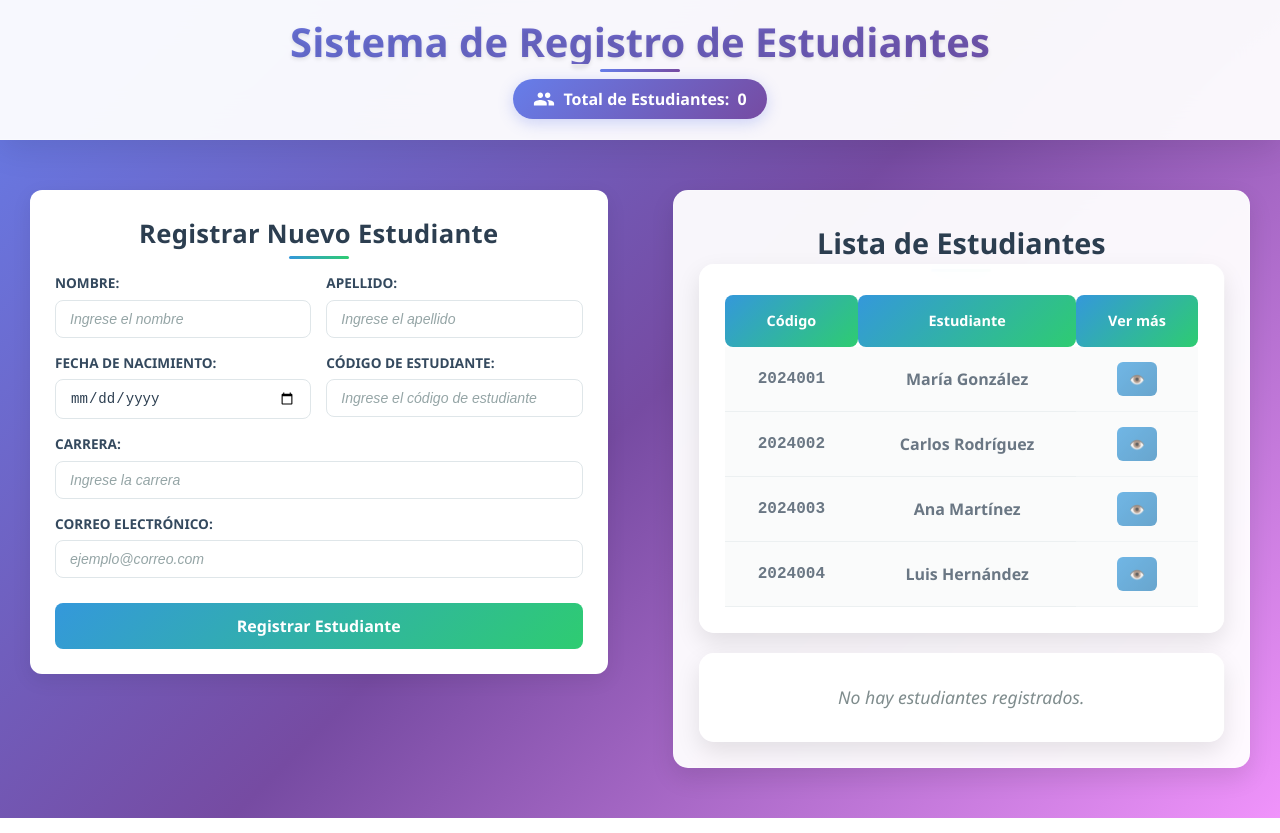
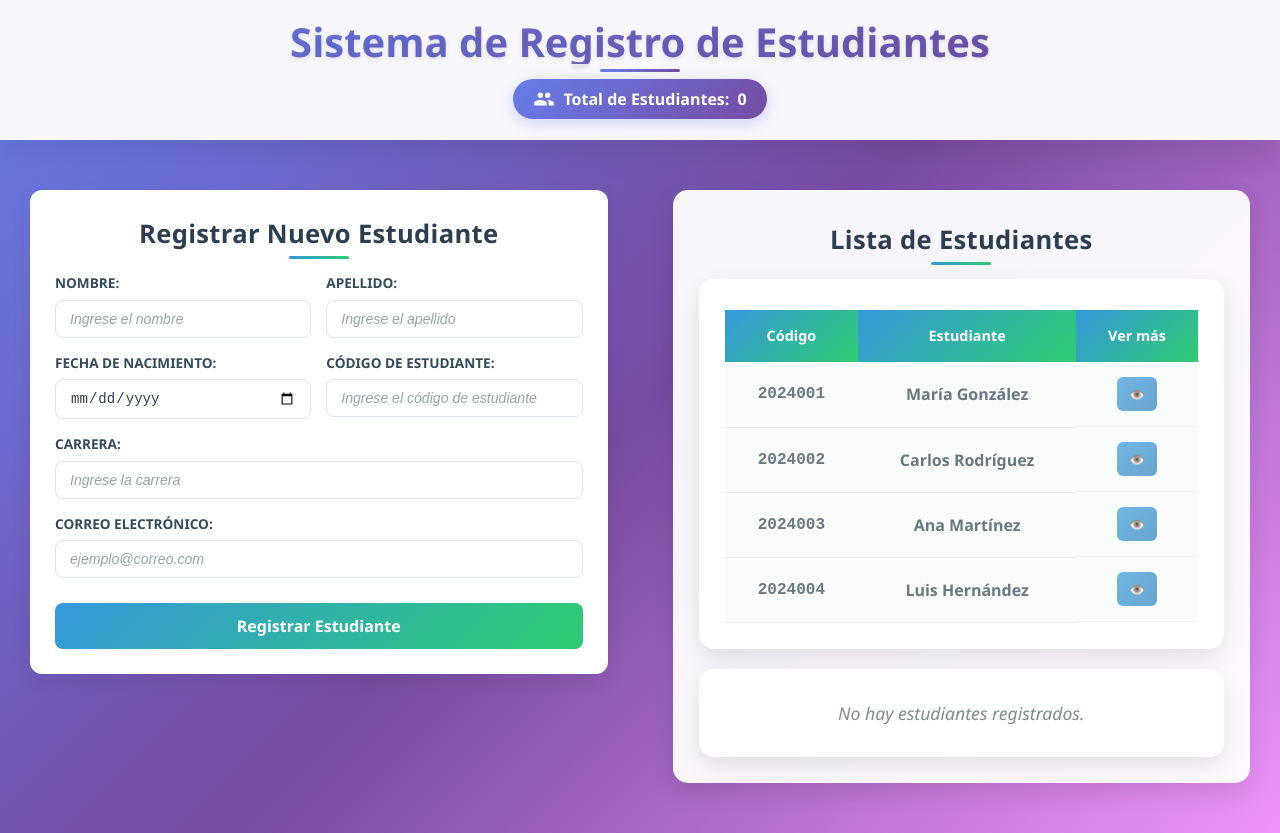
Before and after one commit to AlexBl21/MicroService_T1_Front, a React (Vite) app: page / in a window 1280 px wide. Built offline with nearby package versions, Linux system fonts and the light colour scheme.

Commit message:
modificamos thead

```diff
--- a/src/components/EstudianteList.css
+++ b/src/components/EstudianteList.css
@@ -10,18 +10,19 @@
 }
 
 .estudiante-list h2 {
+  color: #2c3e50;
   text-align: center;
-  margin-bottom: 0;
-  font-size: 1.8rem;
-  color: #2c3e50;
+  margin-bottom: 20px;
+  font-size: 1.6rem;
   font-weight: 700;
   position: relative;
+  letter-spacing: 0.3px;
 }
 
 .estudiante-list h2::after {
   content: "";
   position: absolute;
-  bottom: -8px;
+  bottom: -6px;
   left: 50%;
   transform: translateX(-50%);
   width: 60px;
@@ -68,7 +69,6 @@
   padding: 15px 20px;
   text-align: center;
   font-weight: 600;
-  border-radius: 8px;
   font-size: 0.9rem;
 }
 
```
